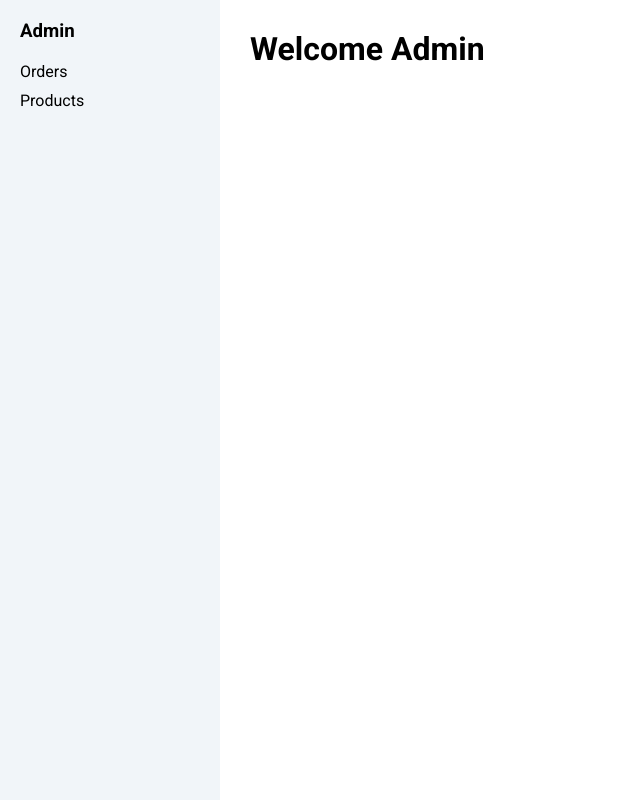
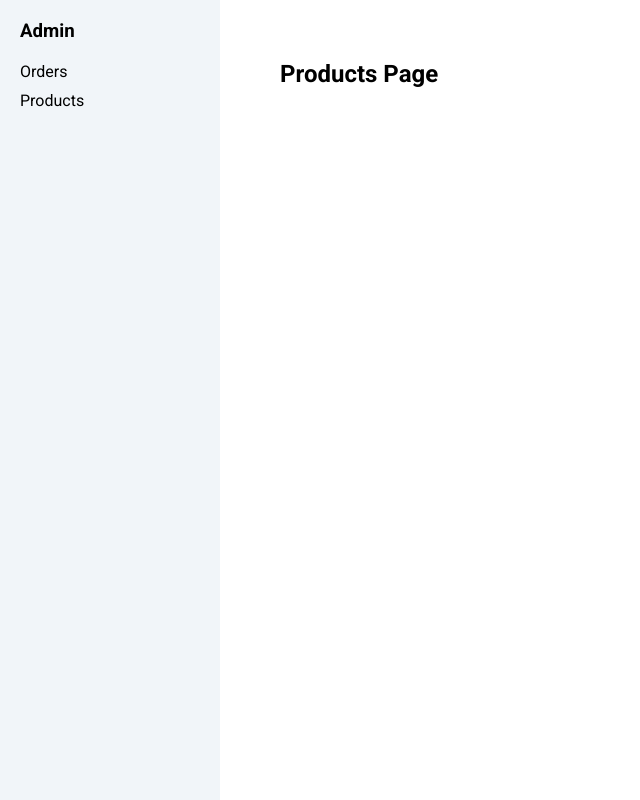
Before and after one commit to AmalRajMP/DealHive, a React (Create React App) app in the folder frontend/: page /admin/products in a window 1280 px wide. Shown: the whole page, without its empty margins (0-640 px from the left). Built offline with nearby package versions, Linux system fonts and the light colour scheme; no server answers.

Commit message:
feat(admin): enable sidebar navigation for orders and products routes

```diff
--- /dev/null
+++ b/frontend/src/pages/AdminOrders/index.js
@@ -0,0 +1,5 @@
+const AdminOrders = () => {
+  return <h2>Orders Page</h2>
+}
+
+export default AdminOrders
--- /dev/null
+++ b/frontend/src/pages/AdminProducts/index.js
@@ -0,0 +1,5 @@
+const AdminProducts = () => {
+  return <h2>Products Page</h2>
+}
+
+export default AdminProducts
--- /dev/null
+++ b/frontend/src/pages/AdminProducts/styledComponents.js
@@ -0,0 +1,5 @@
+const AdminProducts = () => {
+  return <h2>Products Page</h2>
+}
+
+export default AdminProducts
--- a/frontend/src/pages/admin/AdminDashboard/index.js
+++ b/frontend/src/pages/admin/AdminDashboard/index.js
@@ -1,4 +1,8 @@
 import { useNavigate } from 'react-router-dom'
+import { Routes, Route } from 'react-router-dom'
+
+import AdminOrders from '../../AdminOrders'
+import AdminProducts from '../../AdminProducts'
 
 import {
   Container,
@@ -15,12 +19,19 @@ const AdminDashboard = () => {
     <Container>
       <Sidebar>
         <Title>Admin</Title>
-        <MenuItem onClick={() => navigate('orders')}>Orders</MenuItem>
-        <MenuItem onClick={() => navigate('products')}>Products</MenuItem>
+        <MenuItem onClick={() => navigate('/admin/orders')}>Orders</MenuItem>
+        <MenuItem onClick={() => navigate('/admin/products')}>
+          Products
+        </MenuItem>
       </Sidebar>
 
       <Content>
-        <h1>Welcome Admin</h1>
+        <Content>
+          <Routes>
+            <Route path="orders" element={<AdminOrders />} />
+            <Route path="products" element={<AdminProducts />} />
+          </Routes>
+        </Content>
       </Content>
     </Container>
   )
```
Also changed, not shown: frontend/src/pages/AdminOrders/styledComponents.js (added).
